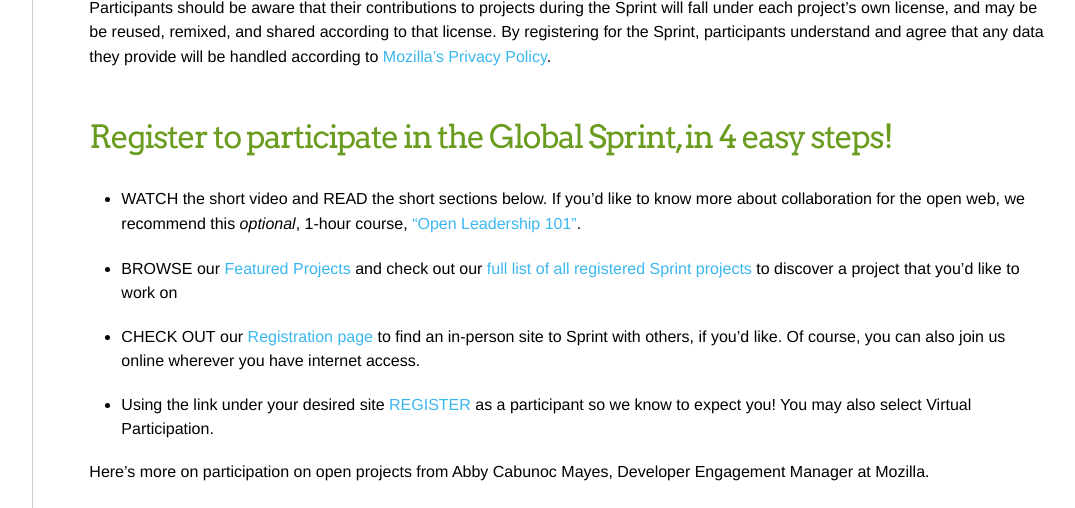
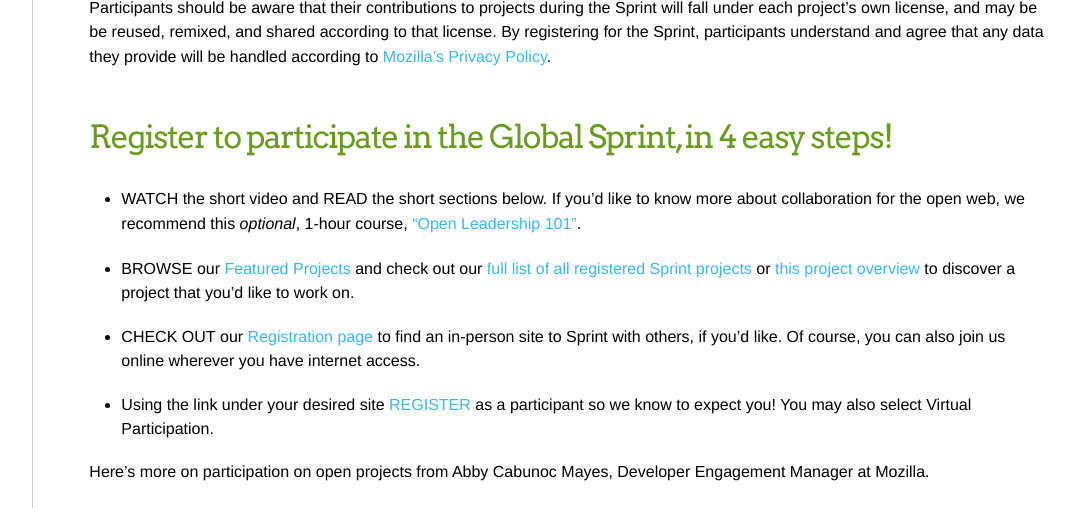
Before and after one commit to mozilla/global-sprint, a Jekyll site: the page built from _articles/participants.md, in a window 1280 px wide and 900 px high, scrolled down 548 px, cut to the strip 0-508 px from the top of the window. Shown: the whole strip, without its empty margins (180-1255 px from the left). Built offline with Jekyll 4.4.1, drawn with Linux system fonts in a browser that asks for light colours; comment, search, counter and statistics services are not loaded; some of the changed text lies outside the part shown.

Commit message:
add a few links

```diff
--- a/_articles/participants.md
+++ b/_articles/participants.md
@@ -18,7 +18,7 @@ Participants should be aware that their contributions to projects during the Spr
 ### Register to participate in the Global Sprint, in 4 easy steps!
 
 * **WATCH** the short video and **READ** the short sections below. If you'd like to know more about collaboration for the open web, we recommend this *optional*, 1-hour course, ["Open Leadership 101"](https://mozilla.teachable.com/p/open-leadership-101).
-* **BROWSE** our [Featured Projects](https://mozilla.github.io/global-sprint/projects/) and check out our [full list of all registered Sprint projects](https://github.com/mozilla/global-sprint/issues) to discover a project that you'd like to work on
+* **BROWSE** our [Featured Projects](https://mozilla.github.io/global-sprint/projects/) and check out our [full list of all registered Sprint projects](https://github.com/mozilla/global-sprint/issues) or [this project overview](https://medium.com/@MozOpenLeaders/what-to-work-on-at-mozsprint-d88e1b9f3799) to discover a project that you'd like to work on.
 * **CHECK OUT** our [Registration page](https://mozilla.github.io/global-sprint/register/) to find an in-person site to Sprint with others, if you'd like. Of course, you can also join us online wherever you have internet access.
 * Using the link under your desired site [**REGISTER**](https://mozilla.github.io/global-sprint/register/) as a participant so we know to expect you! You may also select Virtual Participation.
 
```
Also changed, not shown: other parts of _articles/participants.md (+4 -0 lines).
